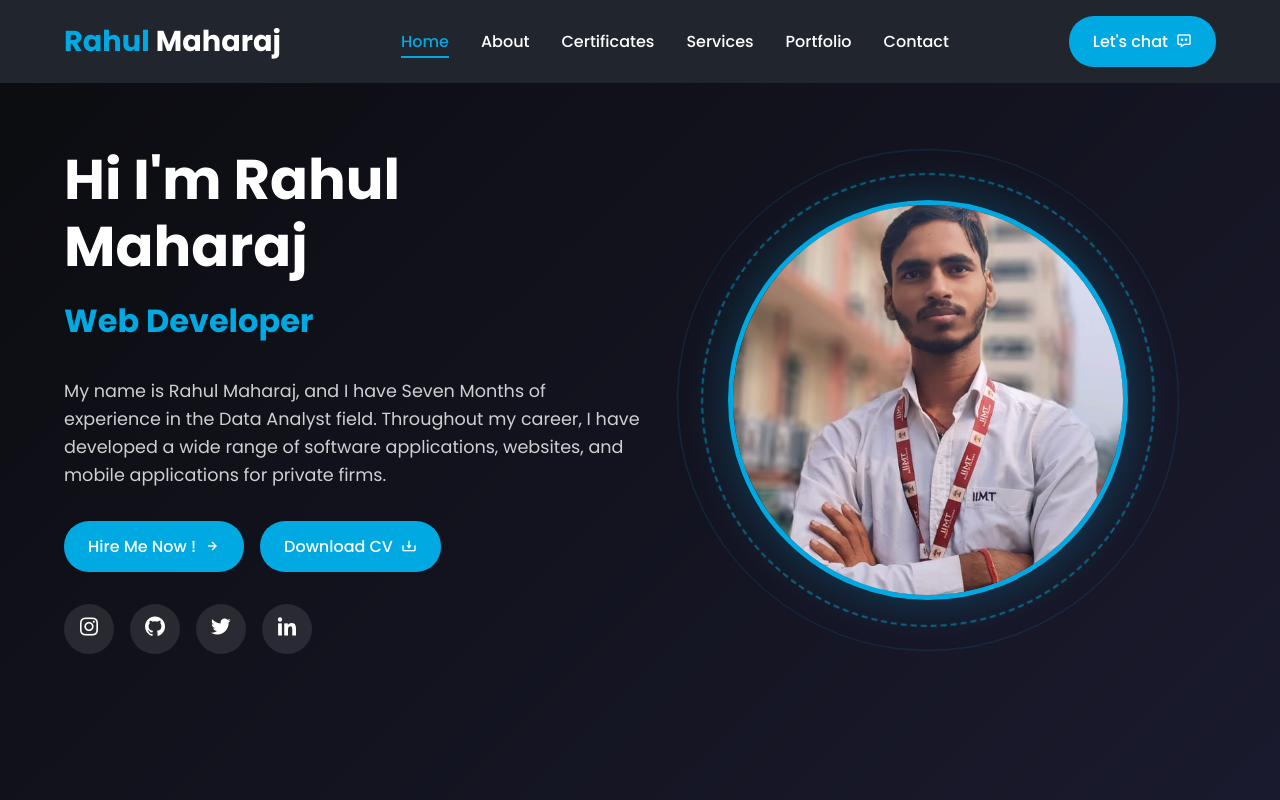
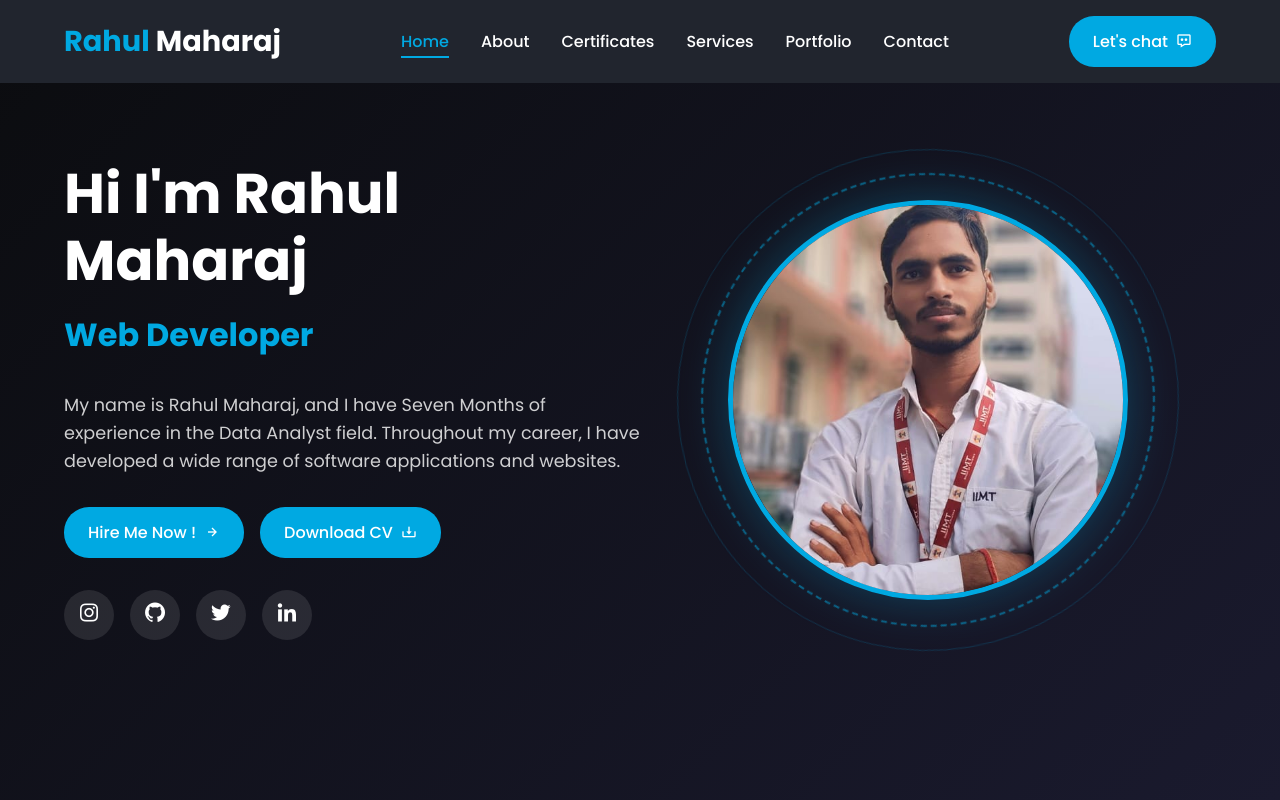
Before and after one commit to Rahulmaharaj1/My-Personal-Portfolio, a plain HTML site: page index.html in a window 1280 px wide. Shown: the top 800 px of the page. Drawn offline with nearby package versions, Linux system fonts and the light colour scheme.

Commit message:
Update index.html

```diff
--- a/index.html
+++ b/index.html
@@ -39,7 +39,7 @@
                 <h2>Data Analyst</h2>
             </div>
 
-            <p>My name is Rahul Maharaj, and I have Seven Months of experience in the Data Analyst field. Throughout my career, I have developed a wide range of software applications, websites, and mobile applications for private firms.</p>
+            <p>My name is Rahul Maharaj, and I have Seven Months of experience in the Data Analyst field. Throughout my career, I have developed a wide range of software applications and websites.</p>
 
             <div class="btn-box">
                 <a href="mailto:sb4122755@gmail.com" class="btn">Hire Me Now ! <i class='bx bx-right-arrow-alt' ></i></a>
```
